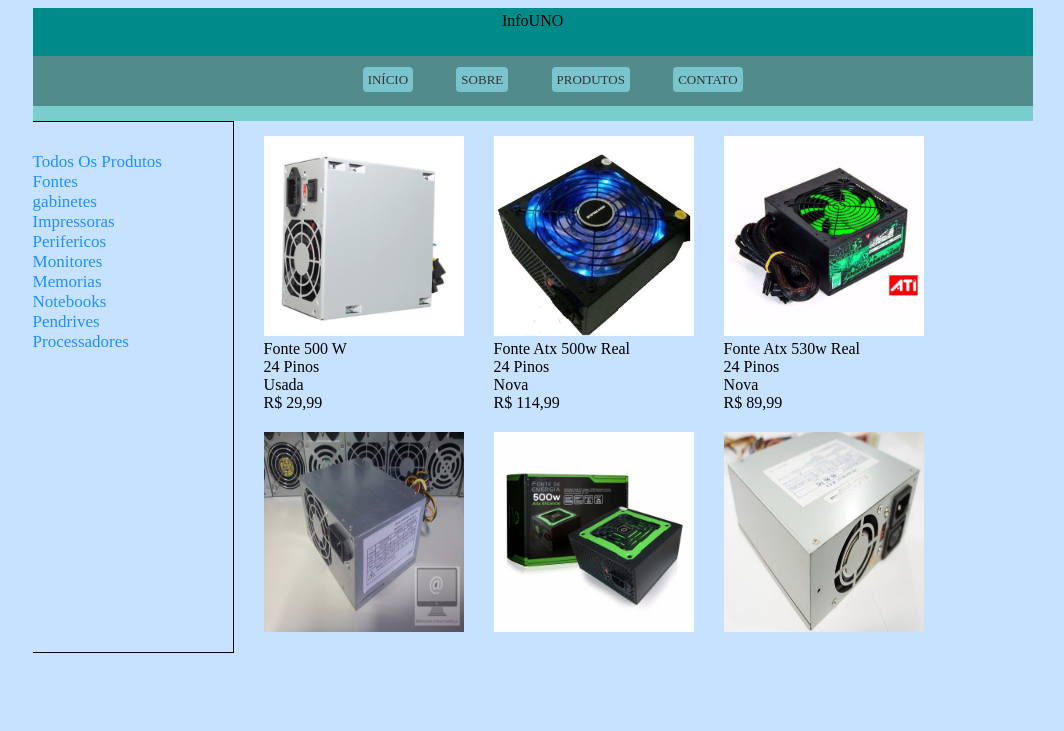
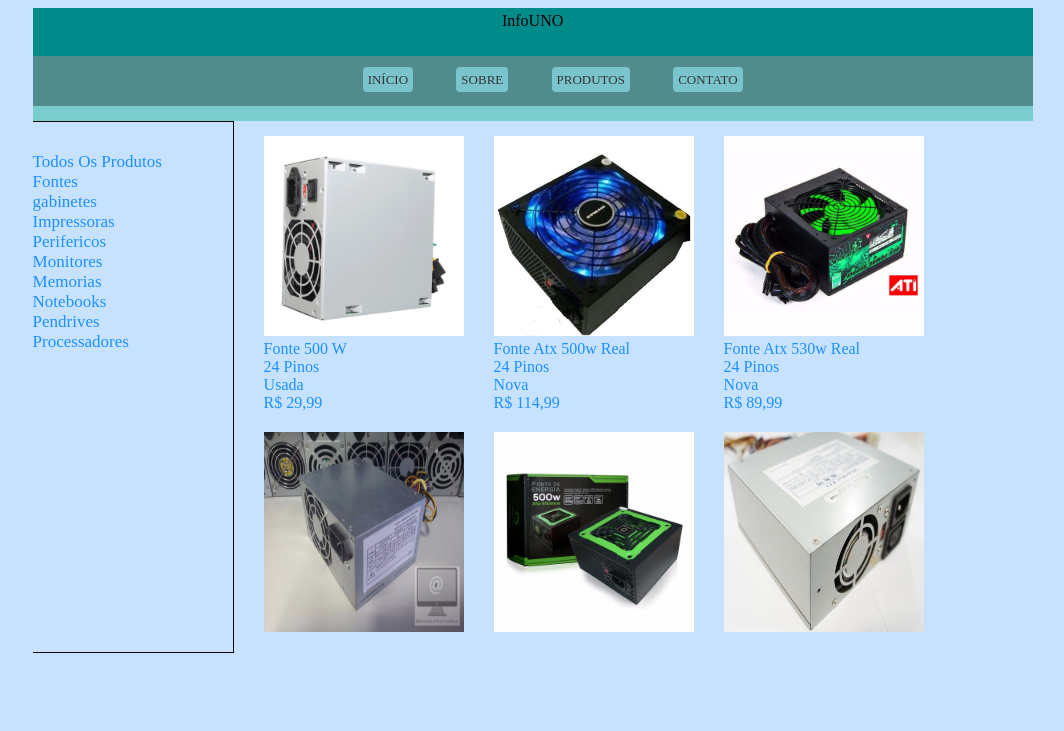
Before and after one commit to LucasChr/estudo-html, a plain HTML site: page fontes.html in a window 1280 px wide. Shown: the whole page, without its empty margins (129-1193 px from the left). Drawn offline with Linux system fonts and the light colour scheme.

Commit message:
mudanca cor letras produtos

```diff
--- a/css/style.css
+++ b/css/style.css
@@ -77,10 +77,10 @@ body {
 	text-align: center;
 	width: 1000px;
 }
-.produtos{
+.produtos {
 	overflow: auto;
 }
-.produtos ul{
+.produtos ul {
 	list-style: none;
 	letter-spacing: -3px;
 	border-top: 1px #fff solid;
@@ -92,10 +92,9 @@ body {
 	text-align: center;
 	vertical-align: top;
 	letter-spacing: normal;
-
 }
 
-.produtos ul li div{
+.produtos ul li div {
 	text-align: left;
 }
 .endereco {
@@ -138,6 +137,7 @@ a:link {
 	float: left;
 	text-align: left;
 	padding-bottom: 20px;
+	color: #1E90FF;
 }
 .gradeprodutos {
 	padding-top: 15px;
```
